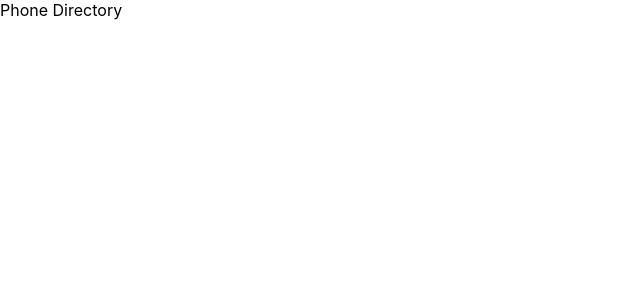
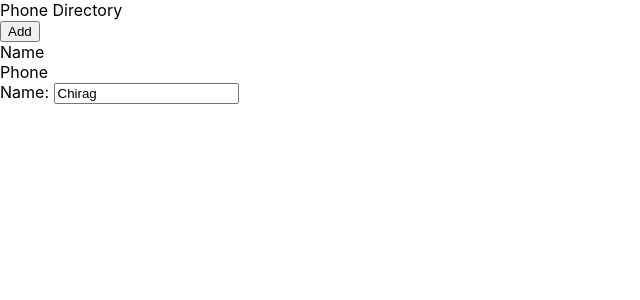
Before and after one commit to Chirag-debug/phone-directory, a React (Create React App) app: page / in a window 1280 px wide. Shown: the top 300 px of the page, without its empty margins (0-640 px from the left). Built offline with nearby package versions, Linux system fonts and the light colour scheme.

Commit message:
Created Skeleton of Home Page

```diff
--- a/src/App.js
+++ b/src/App.js
@@ -1,10 +1,20 @@
 import React, { Component } from "react";
+import { Fragment } from 'react';
 
 class App extends Component {
   render() {
     return (
       <div>
-        Phone Directory
+        <div className="header">
+          Phone Directory
+        </div>
+        <button>Add</button>
+        <div>
+          <span>Name</span> <br/>
+          <span>Phone</span>
+        </div>
+        <label htmlFor="name">Name: </label>
+        <input id="name" type="text" placeholder="Type Here" defaultValue="Chirag"/>
       </div>
     );
   }
```
